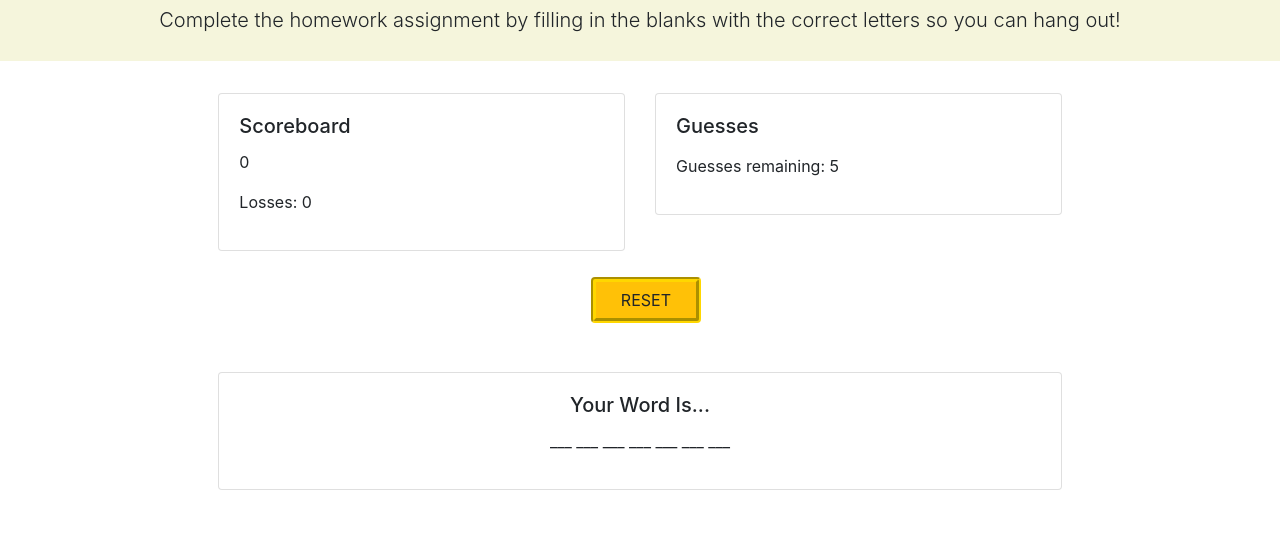
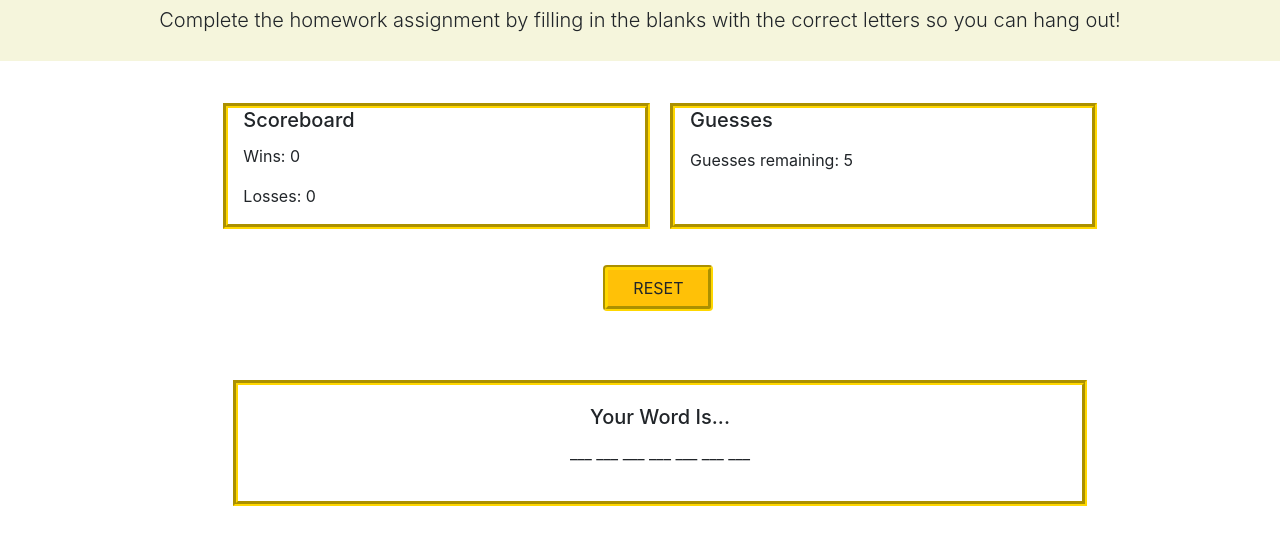
Before and after one commit to MLMcCloskey/Hangman-Game, a plain HTML site: page index.html in a window 1280 px wide. Shown: the part 80-624 px from the top of the page. Drawn offline with nearby package versions, Linux system fonts and the light colour scheme.

Commit message:
minor improvements to ux

```diff
--- a/assets/css/style.css
+++ b/assets/css/style.css
@@ -14,8 +14,18 @@
 
 .col-sm-2 {
     align-content: center;
-    padding: 0 30px;
-    /* border: 5px groove gold; */
+    padding: 0 35px;
+    margin: 0;
+}
+
+.col-sm-4 {
+    border: 5px groove gold;
+    margin: 10px;
+}
+
+.col-sm-8 {
+    border: 5px groove gold;
+    margin: 20px;
 }
 
 .btn-warning {
@@ -23,3 +33,8 @@
     padding-left: 25px;
     padding-right: 25px;
 }
+
+.row {
+    margin: 0 auto;
+    padding: 0;
+}
--- a/assets/scripts/game.js
+++ b/assets/scripts/game.js
@@ -48,7 +48,7 @@ function init(){
         mysteryLetter.push(mysteryWord[i]);
     }
 
-    $("#wins").text(winCount);
+    $("#wins").text(`Wins: ${winCount}`);
     $("#losses").text("Losses: " + lossCount);
     $("#toSolve").html(blanks);
     $("#guesses").text("Guesses remaining: " + guessesRemaining);
--- a/index.html
+++ b/index.html
@@ -23,23 +23,23 @@
       <div class="col-sm-2"></div>
 
       <div class="col-sm-4">
-        <div class="card">
-          <div class="card-body box">
+        <!-- <div class="card"> -->
+          <!-- <div class="card-body box"> -->
             <h5 class="card-title">Scoreboard</h5>
             <p class="card-text" id="wins">Wins: </p>
             <p id="losses">Losses: </p>
-          </div>
-        </div>
+          <!-- </div> -->
+        <!-- </div> -->
       </div>
 
       <div class="col-sm-4">
-        <div class="card">
-          <div class="card-body box">
+        <!-- <div class="card"> -->
+          <!-- <div class="card-body box"> -->
             <h5 class="card-title">Guesses</h5>
             <p class="card-text" id="lettersGuessed"> </p>
             <p id ="guesses"> Guesses Remaining</p>
-          </div>
-        </div>
+          <!-- </div> -->
+        <!-- </div> -->
       </div>
     </div>
 
@@ -68,12 +68,12 @@
       <div class="col-sm-2"></div>
 
       <div class="col-sm-8">
-          <div class="card">
+          <!-- <div class="card"> -->
               <div class="card-body" id="wordToSpell">
                   <h5 class="card-title">Your Word Is...</h5>
                   <p id="toSolve"></p>
               </div>
-          </div>
+          <!-- </div> -->
       </div>
   </div>
 
```
